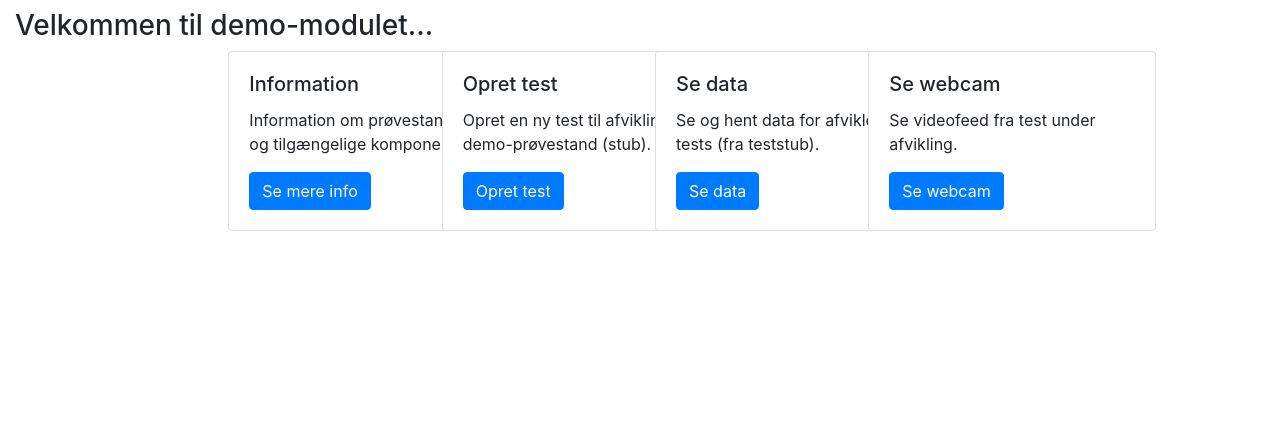
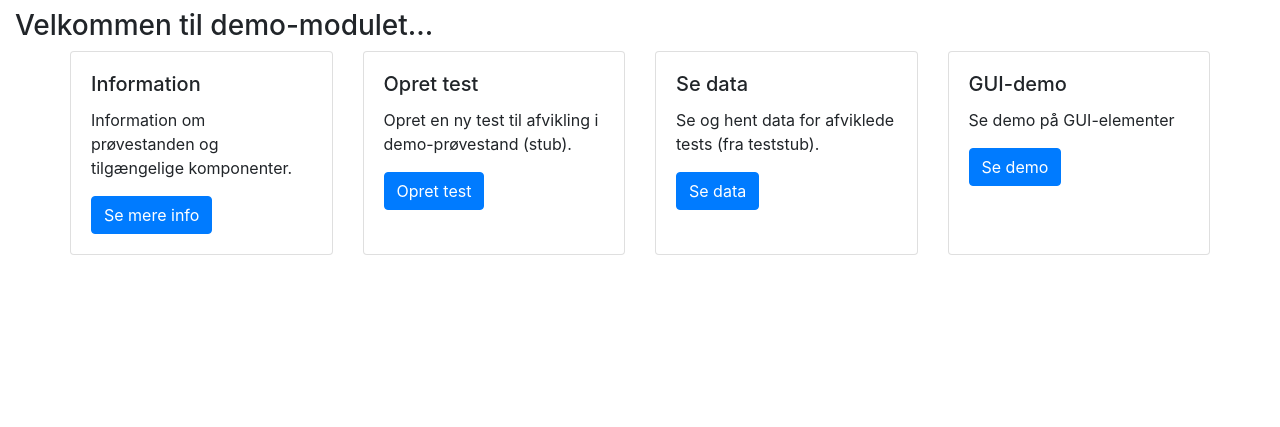
Before and after one commit to AUTeam2/server-setup, a Django app: page /demo_module/ in a window 1280 px wide. Shown: the part 373-800 px from the top of the page. Run offline with Django 3.2, Linux system fonts and the light colour scheme; some libraries are stand-ins or nearby versions.

Commit message:
Fix bootstrap cards and rename page to gui-demo

```diff
--- a/staticassets/base.css
+++ b/staticassets/base.css
@@ -145,7 +145,7 @@ footer {
 }
 
 #module_home {
-    background: url(cartoon_bg.png) no-repeat center center fixed;
+    background: url(csm_jacob.jpg) no-repeat center center fixed;
     display: table;
     height: 100%;
     position: relative;
--- a/webinterface/demo_module/templates/demo_module/home.html
+++ b/webinterface/demo_module/templates/demo_module/home.html
@@ -16,11 +16,12 @@
 
 
 <div class="padding">
-  <div class="container-fluid">
+  <div class="container">
       <div class="row justify-content-center">
 
-          <div class="col-sm-2">
-            <div class="card" style="width: 18rem;">
+          <div class="card-deck">
+
+            <div class="card">
              <!-- <img src="..." class="card-img-top" alt="..."> -->
               <div class="card-body">
                 <h5 class="card-title">Information</h5>
@@ -28,10 +29,10 @@
                 <a href="{% url 'demo_show_info' %}" class="btn btn-primary">Se mere info</a>
               </div>
             </div>
-          </div>
 
-          <div class="col-sm-2">
-            <div class="card" style="width: 18rem;">
+
+
+            <div class="card">
              <!-- <img src="..." class="card-img-top" alt="..."> -->
               <div class="card-body">
                 <h5 class="card-title">Opret test</h5>
@@ -39,10 +40,10 @@
                 <a href="{% url 'demo_make_test' %}" class="btn btn-primary">Opret test</a>
               </div>
             </div>
-          </div>
 
-          <div class="col-sm-2">
-            <div class="card" style="width: 18rem;">
+
+
+            <div class="card">
              <!-- <img src="..." class="card-img-top" alt="..."> -->
               <div class="card-body">
                 <h5 class="card-title">Se data</h5>
@@ -50,11 +51,21 @@
                 <a href="{% url 'demo_show_result' %}" class="btn btn-primary">Se data</a>
               </div>
             </div>
-          </div>
 
-          <div class="col-sm-2">
-            <div class="card" style="width: 18rem;">
-             <!-- <img src="..." class="card-img-top" alt="..."> -->
+
+
+            <div class="card">
+              <div class="card-body">
+                <h5 class="card-title">GUI-demo</h5>
+                <p class="card-text">Se demo på GUI-elementer</p>
+                <a href="{% url 'demo_gui' %}" class="btn btn-primary">Se demo</a>
+              </div>
+            </div>
+
+
+          <!--
+          <div class="col-sm-3">
+            <div class="card">
               <div class="card-body">
                 <h5 class="card-title">Se webcam</h5>
                 <p class="card-text">Se videofeed fra test under afvikling.</p>
@@ -62,8 +73,9 @@
               </div>
             </div>
           </div>
+        -->
 
-
+        </div>
       </div>
   </div>
 </div>
--- a/webinterface/demo_module/urls.py
+++ b/webinterface/demo_module/urls.py
@@ -14,6 +14,6 @@ urlpatterns = [
     path('make_test/', views.demo_make_test, name='demo_make_test'),
     path('show_result/', views.ResultListView.as_view(), name='demo_show_result'),
     path('show_info/', views.StatusListView.as_view(), name='demo_show_info'),
-    path('bokeh/', views.bokeh, name='demo_bokeh'),
+    path('gui_demo/', views.gui_demo, name='demo_gui'),
     #path('send_mqtt', views.send_mqtt, name='demo_send'),
 ]
--- a/webinterface/demo_module/views.py
+++ b/webinterface/demo_module/views.py
@@ -10,7 +10,7 @@ from django.template import loader
 
 from demo_module.messagehandler.client import MqttClient
 from demo_module.messagehandler import protocol
-from .forms import TestForm
+from .forms import TestForm, AccelerometerForm
 from .models import Result, Status
 
 # Bokeh for charts
@@ -24,37 +24,39 @@ from numpy import fft as fft
 
 import json
 
-def bokeh(request):
+def gui_demo(request):
 
-    N = 44100    # Num samples
-    fs = 44100  # Sampling freq
+    # Denne formular bliver vist på siden
+    form = AccelerometerForm()
+
+    # Denne data bliver visualiseret på siden
+    N = 10000   # Num samples
+    fs = 16000  # Sampling freq
     Ts = 1/fs   # Sampling time
     A = 5       # Amplitude
-    f0 = 10000     # Hz
+    f0 = 4000   # Hz
 
     t = np.linspace(0, N*Ts, N)
     n = np.arange(0, N)
-    x = A*np.sin(2*np.pi*f0/fs*n)
+    x = 1.2*A*np.sin(2*np.pi*f0/fs*n) + A*np.sin(2*np.pi*0.75*f0/fs*n) + 0.4*A*np.sin(2*np.pi*1.33*f0/fs*n)
 
-    X = np.abs(fft.fft(x, N))
+    X = 20*np.log10( np.abs(fft.fft(x, N)) )
     f = fft.fftfreq(N, d=Ts)
 
-    #plot = figure(title='Sinuskurve 😍', x_axis_label='t [s]', y_axis_label='x(t)',
-    #              toolbar_location="below")
-
-    plot = figure(title='FFT 😍', x_axis_label='f [Hz]', y_axis_label='X(f)',
-                  toolbar_location="below")
-
+    plot = figure(title='FFT powerspektrum😍',
+                  x_axis_label='f [Hz]', y_axis_label='X(f) [dB]',
+                  x_range = [0, fs/2],
+                  plot_width=800, toolbar_location="below")
 
     plot.add_tools(HoverTool())
+    plot.line(f, X, legend_label='Powerspektrum for x(t)', color='blue')
 
-    plot.line(f, X, legend_label='fft(x)', color='blue')
-
+    # Her bliver figuren lavet til hhv. JavaScript og indhold til et HTML-div
     script, div = components(plot)
 
+    # Her bliver siden kaldt og variablerne  script, div og form bliver leveret med...
+    return render(request, 'demo_module/gui-demo.html', {'script': script, 'div': div, 'form': form})
 
-
-    return render(request, 'demo_module/bokeh.html', {'script': script, 'div': div})
 
 # Show landing page for the demo module
 def demo_home(request):
--- a/webinterface/templates/base.html
+++ b/webinterface/templates/base.html
@@ -5,8 +5,8 @@
     <!-- required meta tags -->
     <meta charset="UTF-8">
 
-<!--    <meta name="viewport" content="width=device-width, inital-scale=1, shrink-to-fit=no"> -->
-    <meta name="viewport" content="width=device-width, initial-scale=1, maximum-scale=1">
+    <meta name="viewport" content="width=device-width, inital-scale=1, shrink-to-fit=no">
+<!--    <meta name="viewport" content="width=device-width, initial-scale=1, maximum-scale=1"> -->
 
     <!-- Bootstrap CSS -->
     <link rel="stylesheet" href="https://stackpath.bootstrapcdn.com/bootstrap/4.4.1/css/bootstrap.min.css" integrity="sha384-Vkoo8x4CGsO3+Hhxv8T/Q5PaXtkKtu6ug5TOeNV6gBiFeWPGFN9MuhOf23Q9Ifjh" crossorigin="anonymous">
```
Also changed, not shown: webinterface/demo_module/forms.py (+77 -0 lines), webinterface/demo_module/templates/demo_module/bokeh.html (deleted, +0 -49 lines), webinterface/demo_module/templates/demo_module/gui-demo.html (added, +76 -0 lines).
